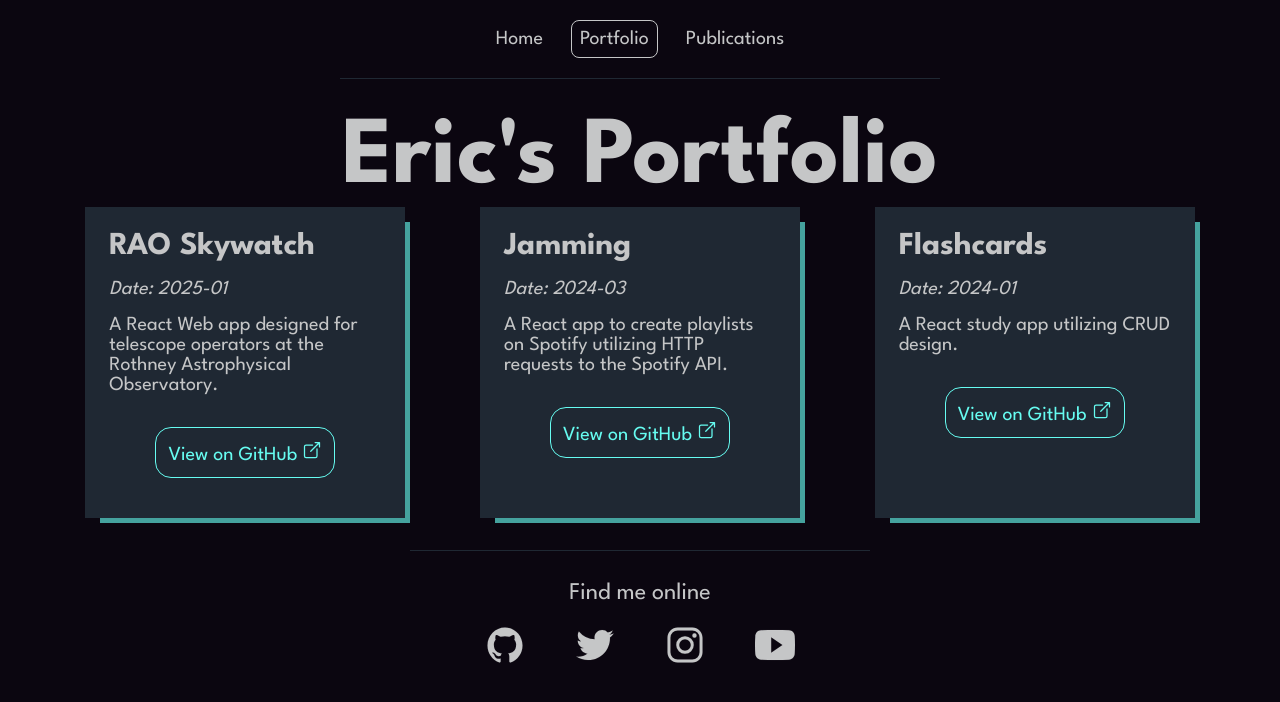
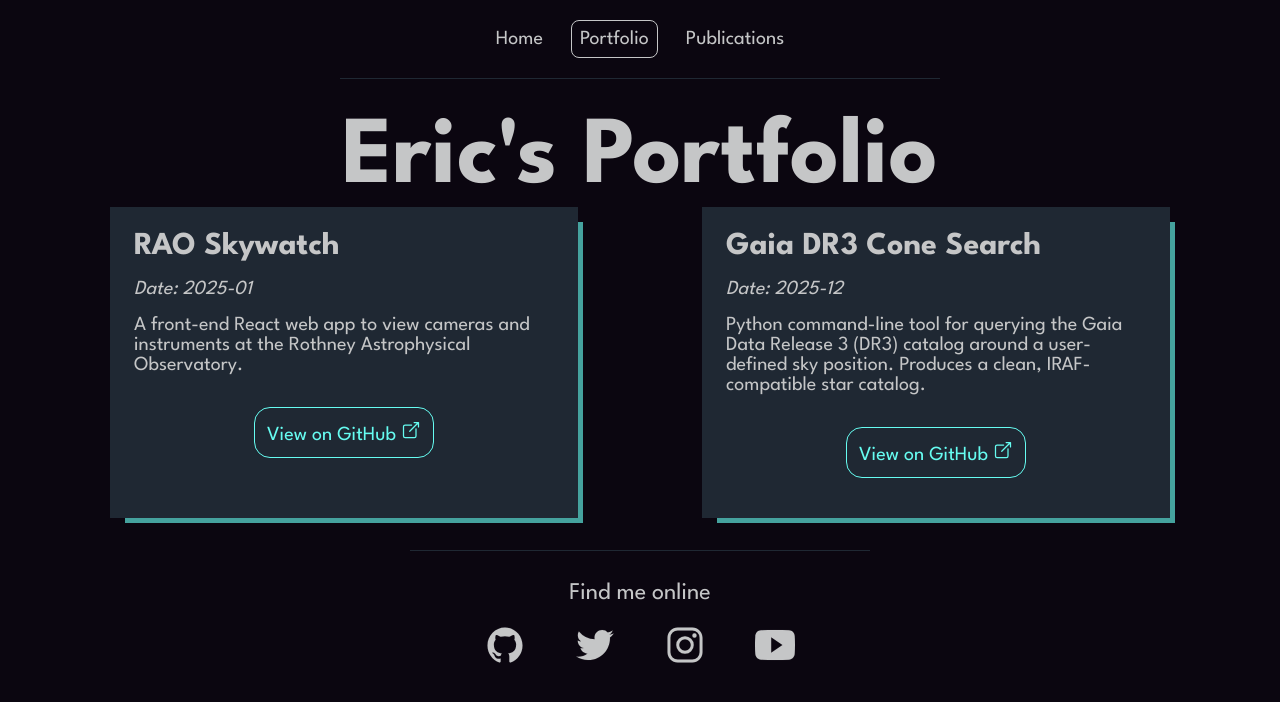
Before and after one commit to EKHess/portfolio, a React (Create React App) app: page /portfolio in a window 1280 px wide. Shown: the top 702 px of the page. Built offline with nearby package versions, Linux system fonts and the light colour scheme.

Commit message:
Added gaia project to portfolio data.

```diff
--- a/src/data/portfolio/portfolio.js
+++ b/src/data/portfolio/portfolio.js
@@ -4,28 +4,19 @@ export const projects = [
     {
         id: 0,
         title: "RAO Skywatch",
-        description: "A React Web app designed for telescope operators at the Rothney Astrophysical Observatory.",
+        description: "A front-end React web app to view cameras and instruments at the Rothney Astrophysical Observatory.",
         year: "2025",
         month: "01",
-        url: "https://github.com/EKHess",
+        url: "https://github.com/EKHess/RAO-Skywatch",
         hostedBy: "GitHub",
     },
     {
         id: 1,
-        title: "Jamming",
-        description: "A React app to create playlists on Spotify utilizing HTTP requests to the Spotify API.",
-        year: "2024",
-        month: "03",
-        url: "https://github.com/EKHess",
-        hostedBy: "GitHub",
-    },
-    {
-        id: 2,
-        title: "Flashcards",
-        description: "A React study app utilizing CRUD design.",
-        year: "2024",
-        month: "01",
-        url: "https://github.com/EKHess",
+        title: "Gaia DR3 Cone Search",
+        description: "Python command-line tool for querying the Gaia Data Release 3 (DR3) catalog around a user-defined sky position. Produces a clean, IRAF-compatible star catalog.",
+        year: "2025",
+        month: "12",
+        url: "https://github.com/EKHess/Gaia-DR3-Cone-Search",
         hostedBy: "GitHub",
     },
 ]
```
